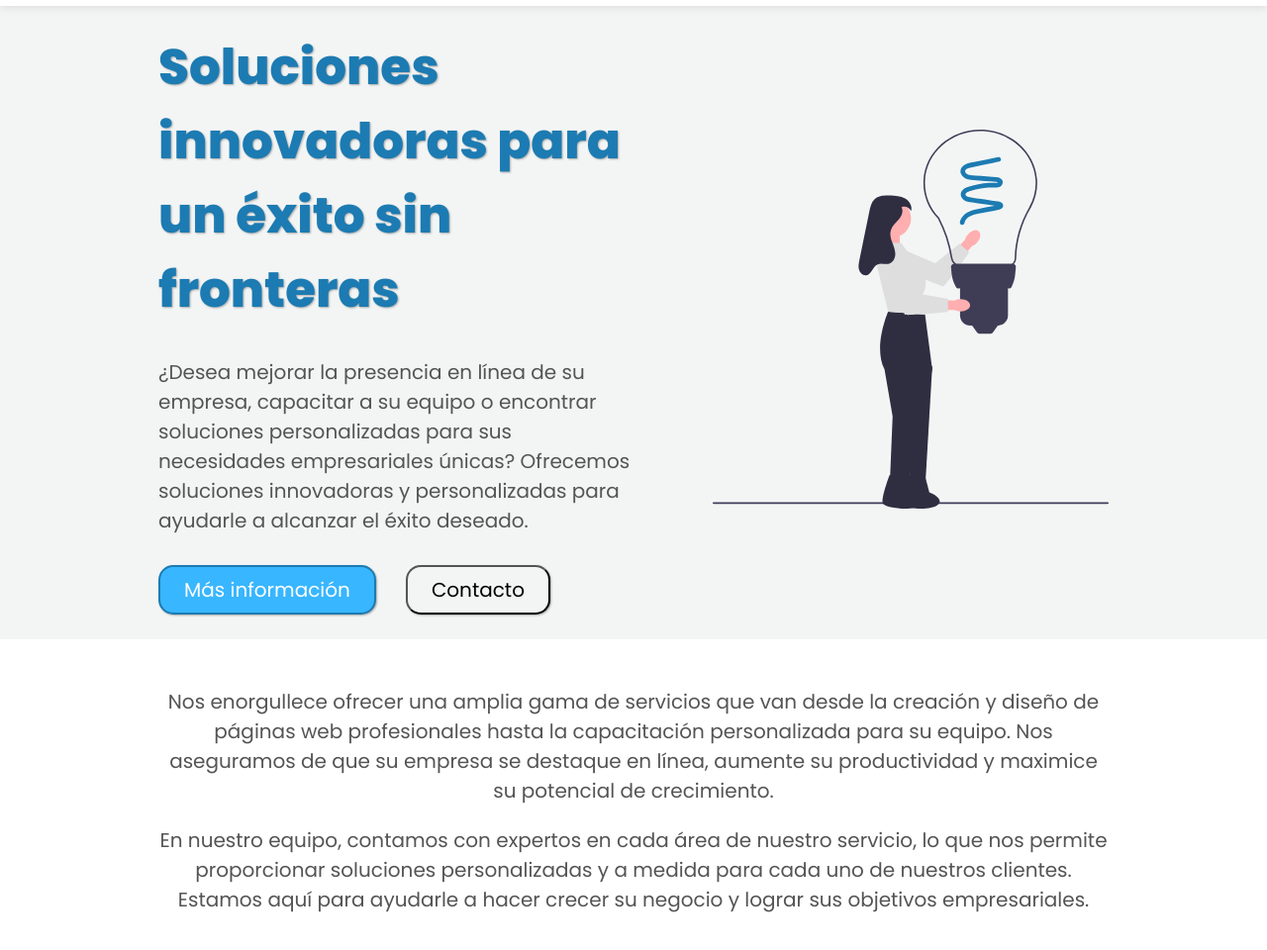
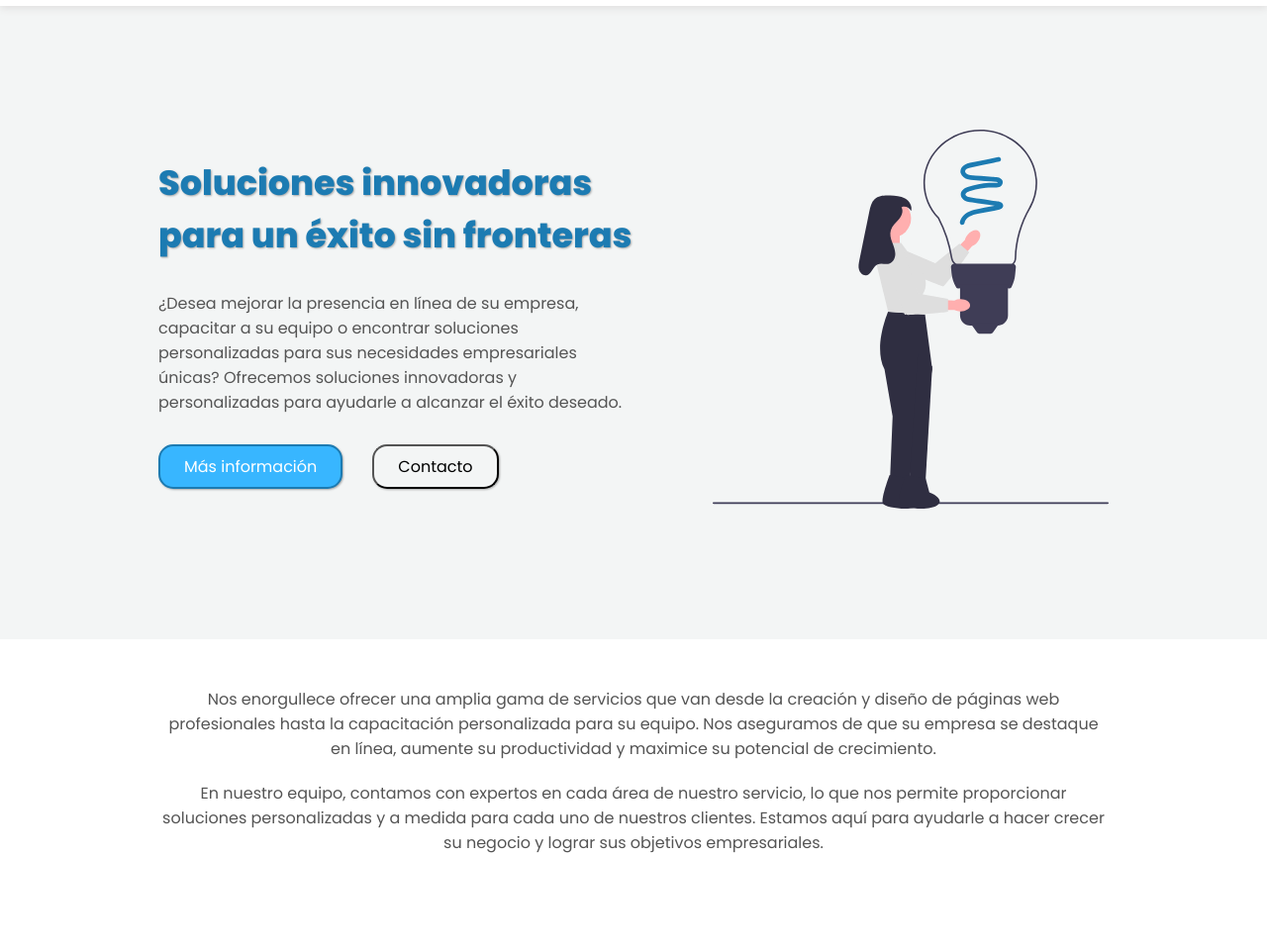
Before and after one commit to jonathansavelski/LandingNUCBA, a plain HTML site: page index.html in a window 1280 px wide. Shown: the part 74-1034 px from the top of the page at 99% size. Drawn offline with Linux system fonts and the light colour scheme.

Commit message:
bajé size textos

```diff
--- a/style.css
+++ b/style.css
@@ -87,14 +87,14 @@ main {
 #hero h1 {
     color: var(--primary);
     font-weight: 800;
-    font-size: 50px;
+    font-size: 35px;
     text-shadow: 1px 1px 2px rgba(0, 0, 0, 0.3);
 }
 
 #hero p {
     color: var(--text);
     font-weight: 400;
-    font-size: 20px;
+    font-size: 16px;
 }
 
 .hero-image {
@@ -109,7 +109,7 @@ main {
 .button {
     padding: 0.5rem 1.5rem;
     border-radius: 15px;
-    font-size: 20px;
+    font-size: 16px;
     box-shadow: 1px 1px 2px rgba(0, 0, 0, 0.3);
 }
 
@@ -155,6 +155,6 @@ main {
 
 #about p {
     color: var(--text);
-    font-size: 20px;
+    font-size: 16px;
     font-weight: 400;
 }
```
